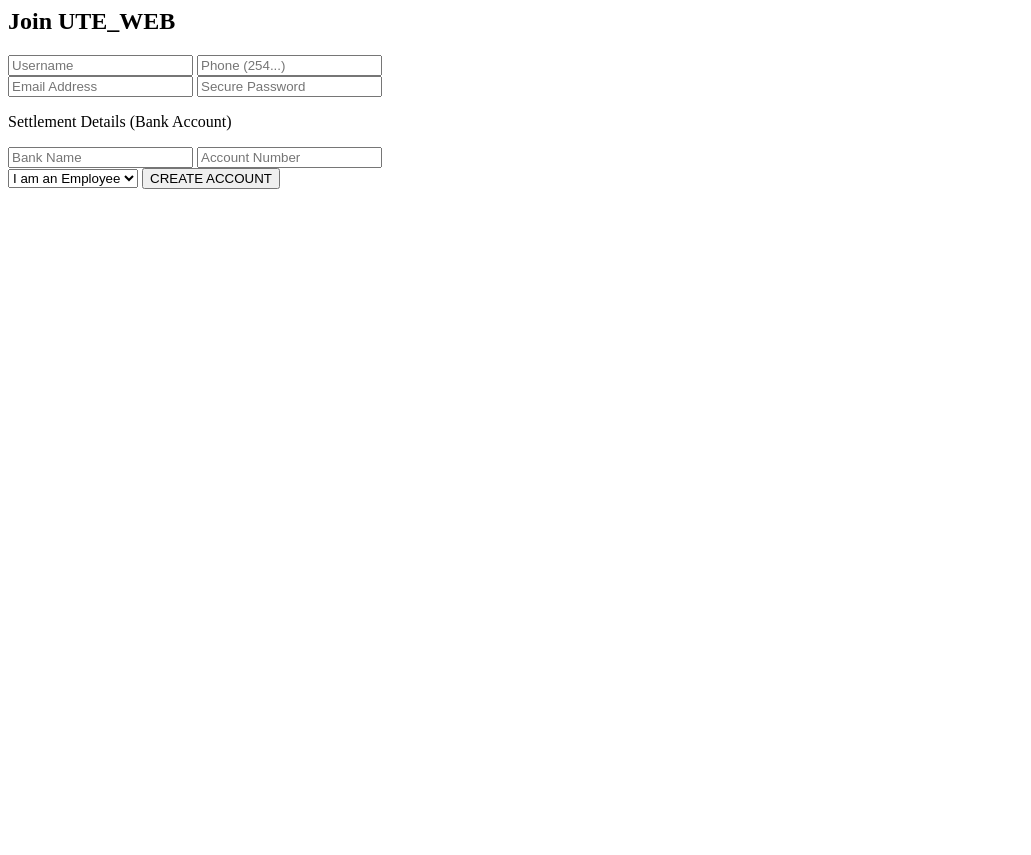
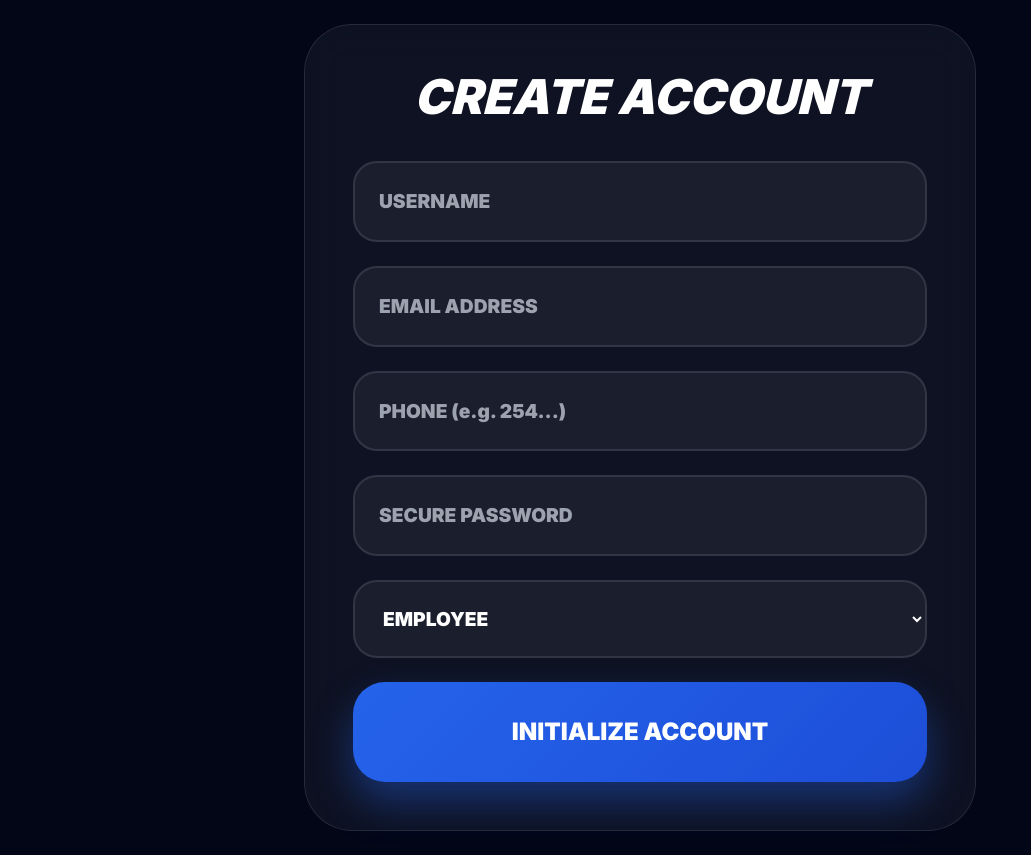
Before and after one commit to reubenwaithaka839-crypto/ute-web, a Flask app: page /register in a window 1280 px wide. Shown: the whole page, without its empty margins (0-1031 px from the left). Before the commit the page ends 189 px from the top, so only its background shows below. Run offline with Flask 3, Linux system fonts and the light colour scheme; some libraries are stand-ins or nearby versions.

Commit message:
Revamp registration form layout and styles

```diff
--- a/templates/register.html
+++ b/templates/register.html
@@ -1,28 +1,30 @@
-<body class="bg-[#020617] flex items-center justify-center min-h-screen text-slate-300 p-6">
-    <form action="/register" method="POST" class="w-full max-w-lg glass p-10 rounded-[2.5rem]">
-        <h2 class="text-3xl font-black mb-8 text-white uppercase italic tracking-tighter">Join UTE_WEB</h2>
-
-        <div class="grid grid-cols-2 gap-4 mb-4">
-            <input name="username" placeholder="Username" class="bg-white/5 p-4 rounded-xl border border-white/10" required>
-            <input name="phone" placeholder="Phone (254...)" class="bg-white/5 p-4 rounded-xl border border-white/10" required>
-        </div>
-
-        <input name="email" type="email" placeholder="Email Address" class="w-full bg-white/5 p-4 rounded-xl mb-4 border border-white/10" required>
-        <input name="password" type="password" placeholder="Secure Password" class="w-full bg-white/5 p-4 rounded-xl mb-6 border border-white/10" required>
-
-        <div class="p-6 bg-blue-600/5 rounded-2xl mb-6 border border-blue-600/20">
-            <p class="text-[10px] font-black text-blue-400 uppercase mb-4 tracking-widest text-center">Settlement Details (Bank Account)</p>
-            <div class="grid grid-cols-2 gap-4">
-                <input name="bank_name" placeholder="Bank Name" class="bg-white/5 p-4 rounded-xl border border-white/10 text-xs">
-                <input name="bank_account" placeholder="Account Number" class="bg-white/5 p-4 rounded-xl border border-white/10 text-xs">
-            </div>
-        </div>
-
-        <select name="role" class="w-full bg-slate-800 p-4 rounded-xl mb-8 border border-white/10">
-            <option value="employee">I am an Employee</option>
-            <option value="employer">I am an Employer</option>
-        </select>
-
-        <button class="w-full bg-blue-600 py-5 rounded-2xl font-black text-white hover:scale-105 transition shadow-lg shadow-blue-600/20">CREATE ACCOUNT</button>
-    </form>
+<!DOCTYPE html>
+<html lang="en">
+<head>
+    <script src="https://cdn.tailwindcss.com"></script>
+    <style>
+        @import url('https://fonts.googleapis.com/css2?family=Inter:wght@900&display=swap');
+        body { font-family: 'Inter', sans-serif; background: #020617; color: white; }
+        .supermax-input { background: rgba(255,255,255,0.05); border: 2px solid rgba(255,255,255,0.1); border-radius: 1.5rem; padding: 1.5rem; color: white; width: 100%; font-size: 1.2rem; font-weight: 900; outline: none; transition: 0.3s; }
+        .supermax-input:focus { border-color: #2563eb; background: rgba(255,255,255,0.08); }
+        .btn-supermax { background: linear-gradient(135deg, #2563eb 0%, #1d4ed8 100%); color: white; width: 100%; padding: 2rem; border-radius: 2rem; font-size: 1.5rem; font-weight: 900; text-transform: uppercase; border: none; cursor: pointer; box-shadow: 0 20px 40px rgba(37, 99, 235, 0.4); }
+    </style>
+</head>
+<body class="flex items-center justify-center min-h-screen p-6">
+    <div class="bg-white/5 backdrop-blur-xl border border-white/10 p-12 rounded-[3rem] w-full max-w-2xl">
+        <h1 class="text-5xl font-black italic mb-10 text-center">CREATE ACCOUNT</h1>
+        <form action="/register" method="POST" class="space-y-6">
+            <input type="text" name="username" placeholder="USERNAME" class="supermax-input" required>
+            <input type="email" name="email" placeholder="EMAIL ADDRESS" class="supermax-input" required>
+            <input type="text" name="phone" placeholder="PHONE (e.g. 254...)" class="supermax-input" required>
+            <input type="password" name="password" placeholder="SECURE PASSWORD" class="supermax-input" required>
+            <select name="role" class="supermax-input">
+                <option value="employee">EMPLOYEE</option>
+                <option value="employer">EMPLOYER</option>
+                <option value="admin">ADMINISTRATOR</option>
+            </select>
+            <button type="submit" class="btn-supermax mt-6">INITIALIZE ACCOUNT</button>
+        </form>
+    </div>
 </body>
+</html>
```
